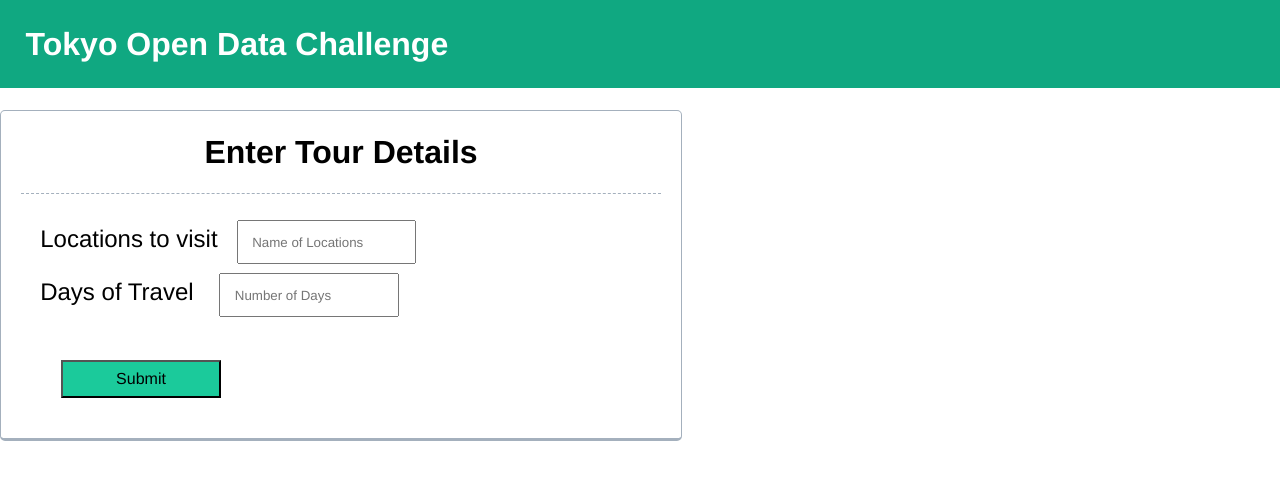
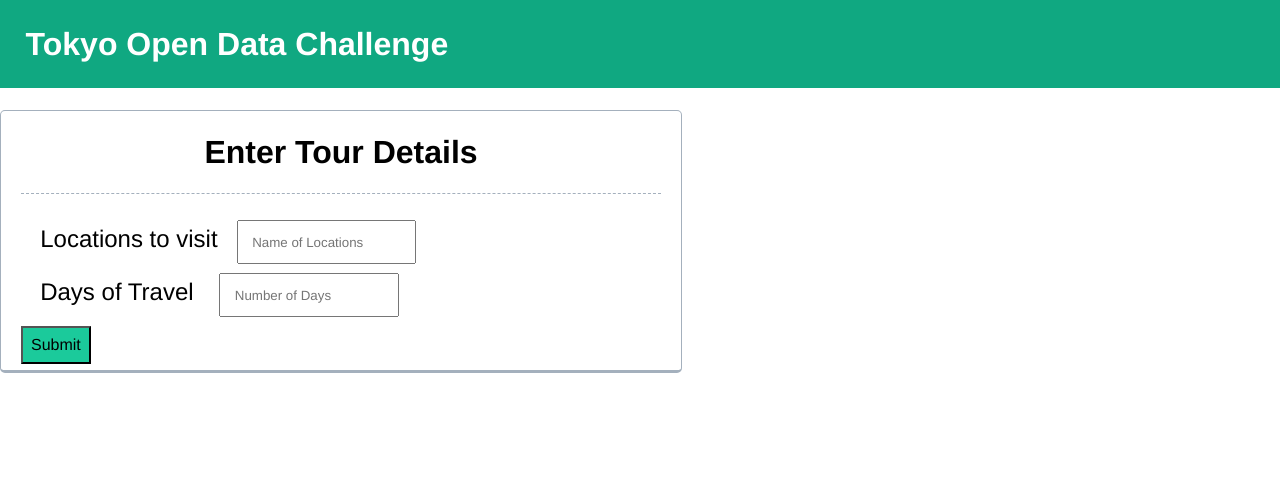
Before and after one commit to Anshul2166/Tokyo-Open-Data-Challenge, a React (Create React App) app: page /form in a window 1280 px wide. Shown: the top 480 px of the page. Built offline with nearby package versions, Linux system fonts and the light colour scheme.

Commit message:
Part 1/2 of error resolved

```diff
--- a/src/Components/Form/Form.css
+++ b/src/Components/Form/Form.css
@@ -20,6 +20,7 @@
         outline: none;
         margin: auto;
 }
+
 .Title{
     padding: 0.5em;
 	margin: 0 0 20px;
@@ -41,8 +42,8 @@
 button{
     background: #1BCA9B;
     padding: 0.5em;
-    margin: 2.5em;
-    width: 10em;
+    /*margin: 2.5em;
+    width: 10em;*/
     font-size: 1em;
 }
 button:active{
```
Also changed, not shown: src/Components/Users/Users.css (line endings or trailing spaces), 1 other file (tests, documents, lock files or other folders).
